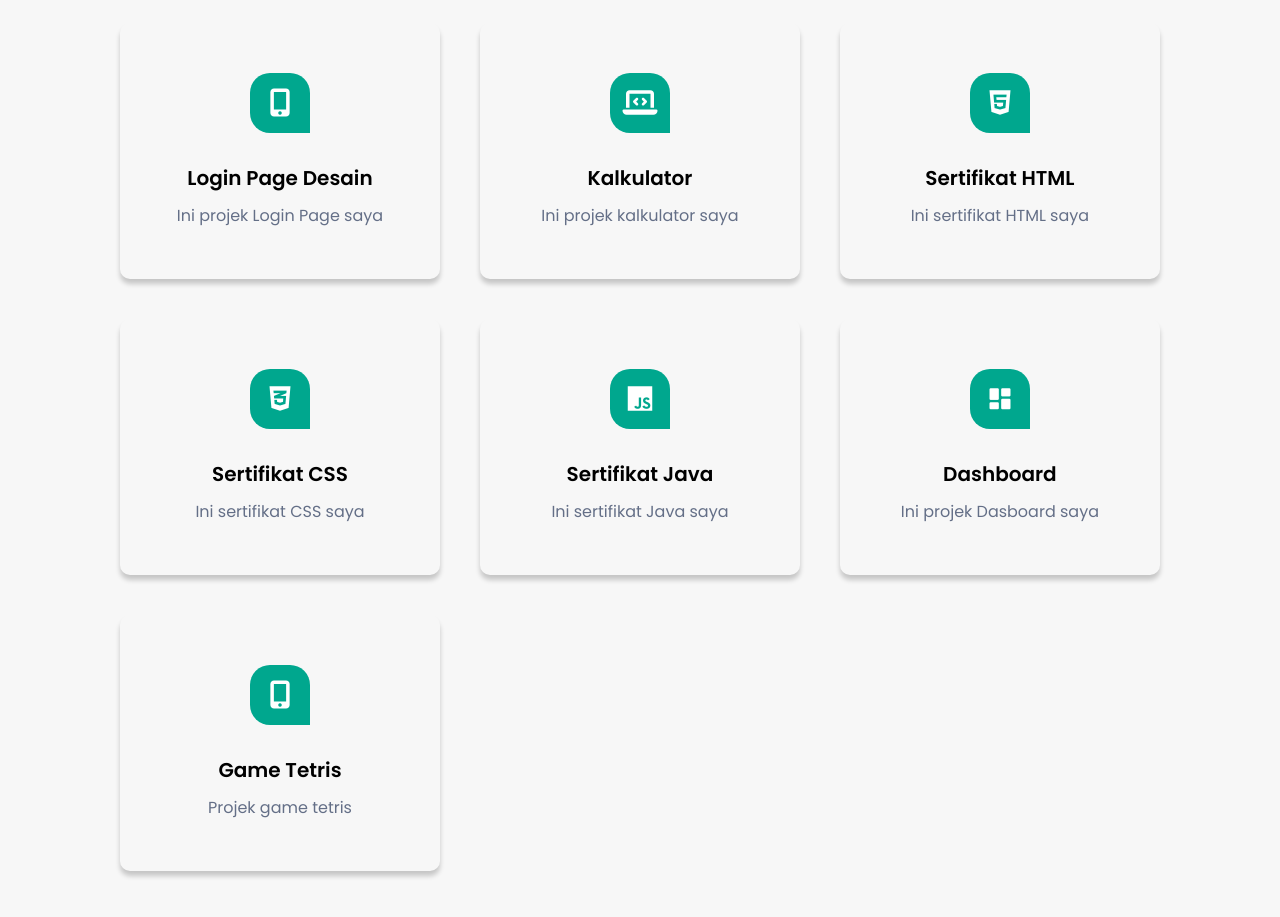
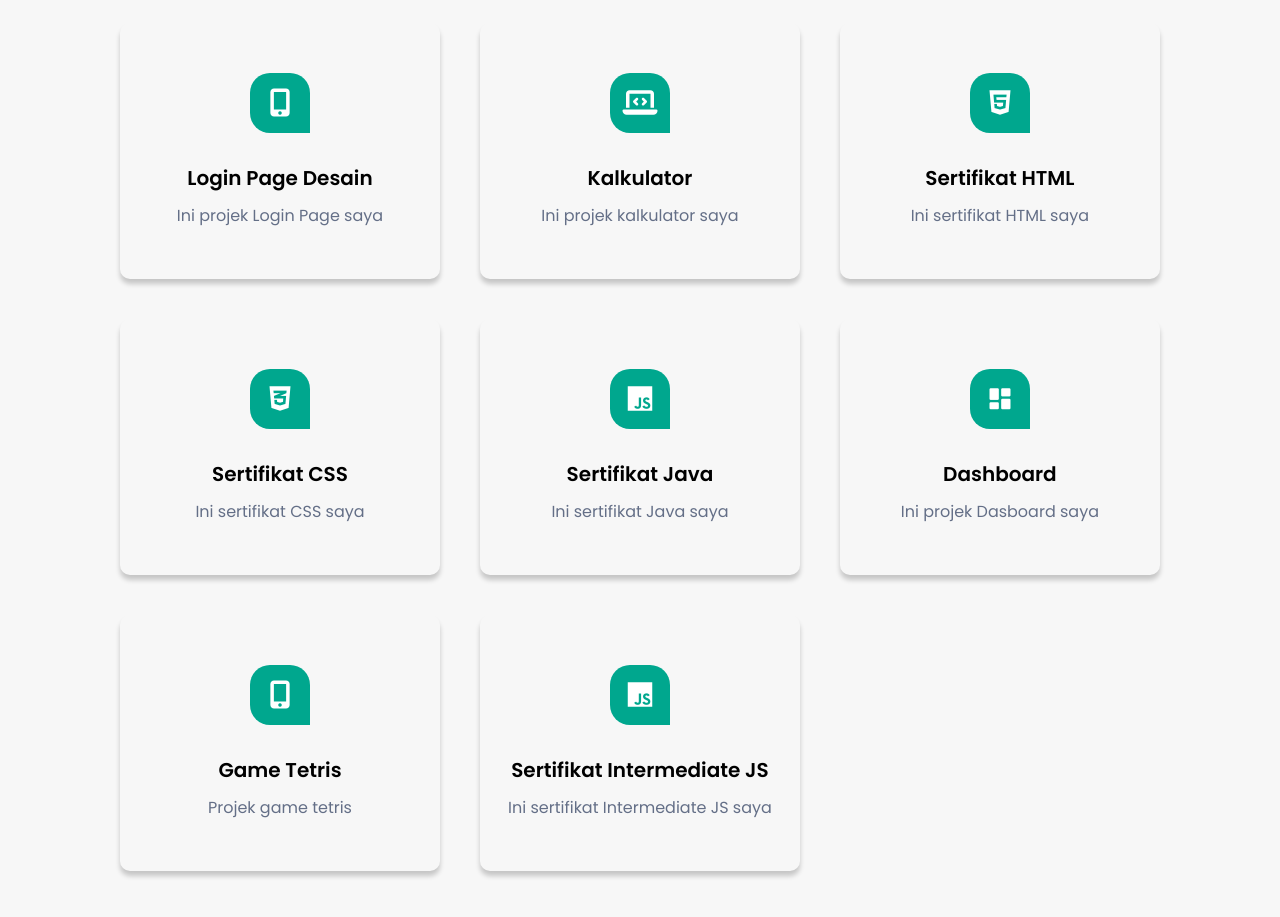
Before and after one commit to AnangML/AnangWeb, a plain HTML site: page index.html in a window 1280 px wide. Shown: the part 1810-2727 px from the top of the page. Drawn offline with nearby package versions, Linux system fonts and the light colour scheme.

Commit message:
Update index.html

```diff
--- a/index.html
+++ b/index.html
@@ -188,6 +188,17 @@
 					</div>
 				</div>
 				<!-- -======= portfolio end ======== -->
+				<!-- -======= portfolio start ======== -->
+				<div class="service-item" onclick="window.location.href='https://api2.sololearn.com/v2/certificates/CC-5NYLAJGQ/image/jpg?t=638701135391651830';">
+					<div class="service-item-inner">
+						<div class="icon">
+							<i class="fa-brands fa-js"></i>
+						</div>
+						<h3> Sertifikat Intermediate JS </h3>
+						<p> Ini sertifikat Intermediate JS saya</p>
+					</div>
+				</div>
+				<!-- -======= portfolio end ======== -->
 
 
 			</div>
```
